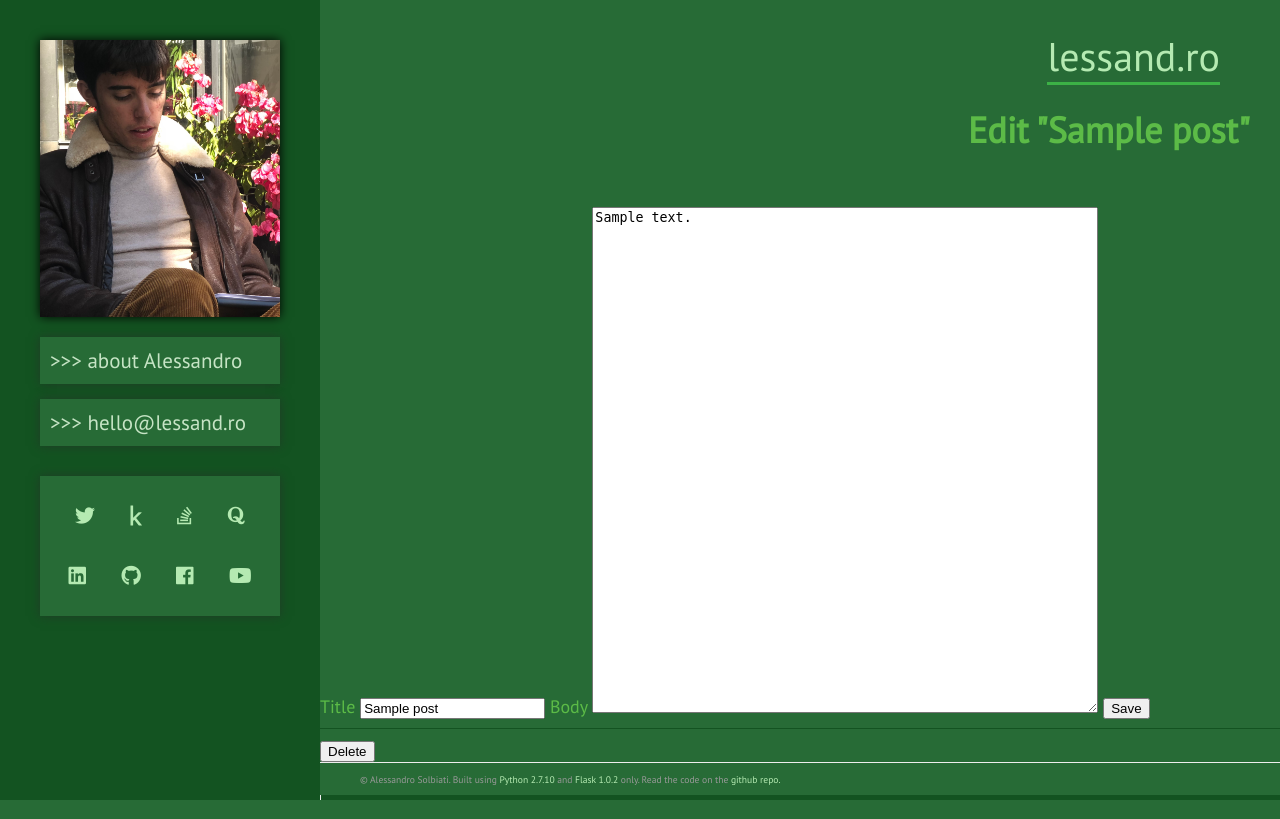
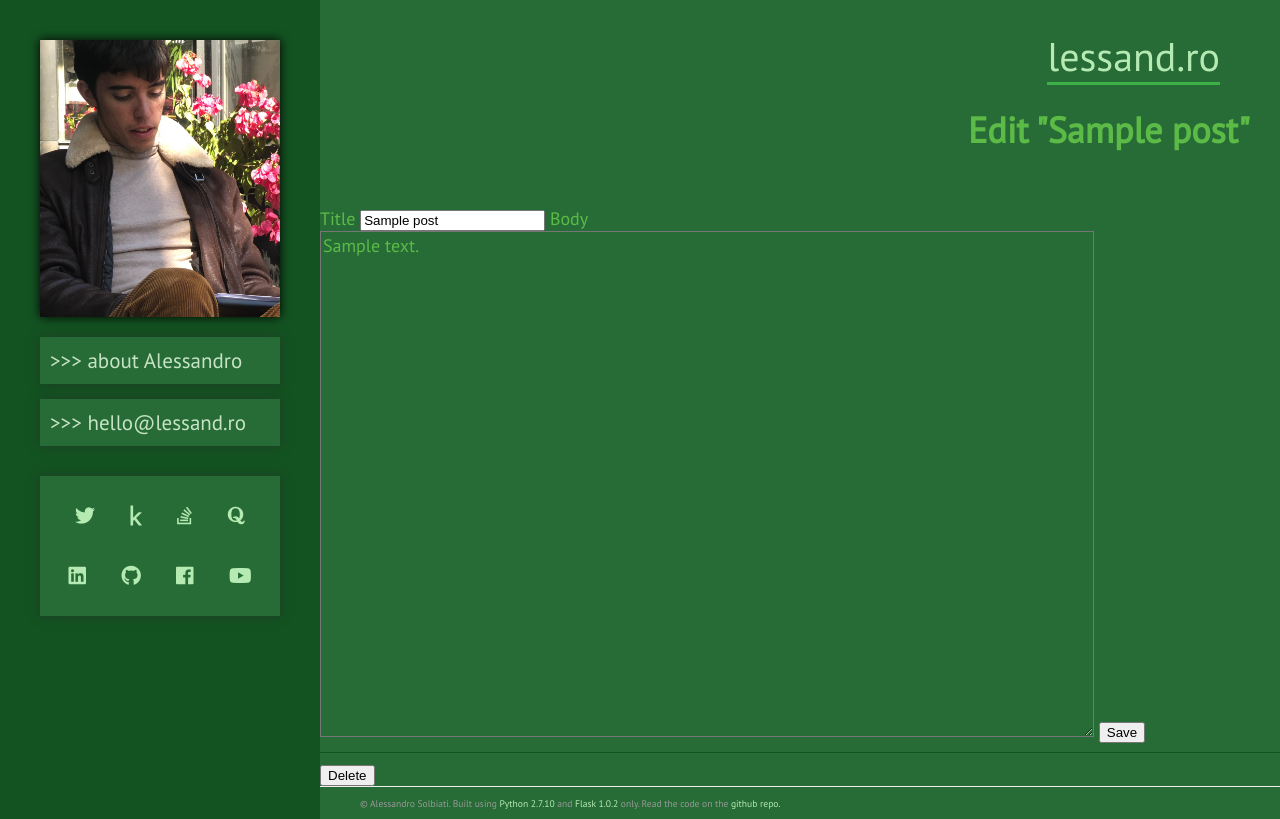
Before and after one commit to SolbiatiAlessandro/lessand.ro, a Flask app: page /1/update in a window 1280 px wide. Run offline with Flask 2, Linux system fonts and the light colour scheme; the visitor is signed in with stand-in values (Sample User, id 1); a database or web service that is not in the repository returns one stand-in record (values such as "Sample title"); some libraries are stand-ins or nearby versions; some web fonts are replaced.

Commit message:
fix: write interface

```diff
--- a/lessandro/templates/blog/update.html
+++ b/lessandro/templates/blog/update.html
@@ -10,7 +10,7 @@
     <input name="title" id="title"
       value="{{ request.form['title'] or post['title'] }}" required>
     <label for="body">Body</label>
-    <textarea name="body" id="body" style="height: 500px;width: 500px;">{{ request.form['body'] or post['body'] }}</textarea>
+    <textarea name="body" id="body" style="height: 500px;width: 80%;background-color: #276b36;color: #5cbb47;font-family: 'PT Sans', sans-serif;font-size: 18px;">{{ request.form['body'] or post['body'] }}</textarea>
     <input type="submit" value="Save">
   </form>
   <hr>
```
Also changed, not shown: README.md.
